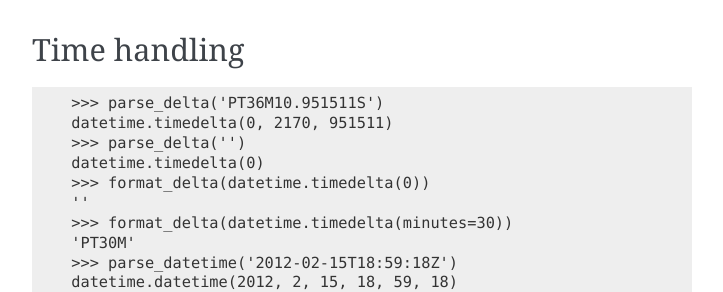
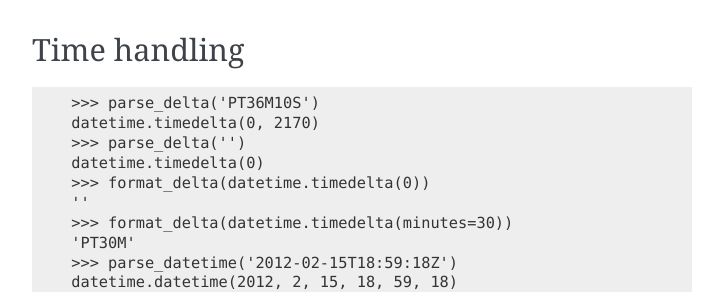
Before and after one commit to JNRowe/rdial, a Sphinx documentation site: the page built from doc/api/utils.rst, in a window 1280 px wide and 900 px high, scrolled down 1872 px. Shown: the part 166-458 px from the top of the window, without its empty margins (388-1111 px from the left). Built offline with Sphinx 7.4.7, drawn with Linux system fonts in a browser that asks for light colours.

```diff
--- a/doc/api/utils.rst
+++ b/doc/api/utils.rst
@@ -56,8 +56,8 @@
 .. doctest::
    :options: +NORMALIZE_WHITESPACE
 
-    >>> parse_delta('PT36M10.951511S')
-    datetime.timedelta(0, 2170, 951511)
+    >>> parse_delta('PT36M10S')
+    datetime.timedelta(0, 2170)
     >>> parse_delta('')
     datetime.timedelta(0)
     >>> format_delta(datetime.timedelta(0))
```
Also changed, not shown: 2 other files.
